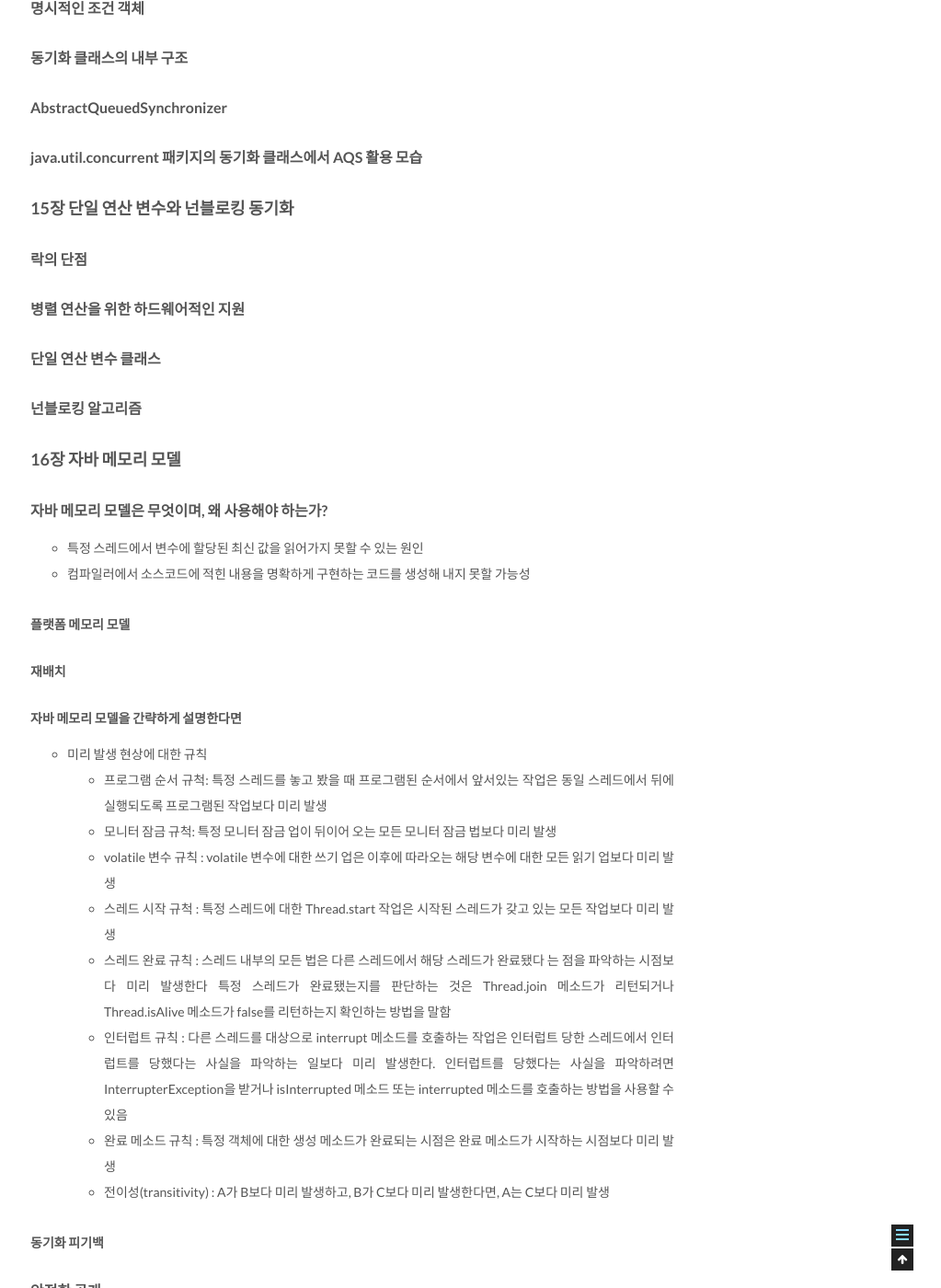
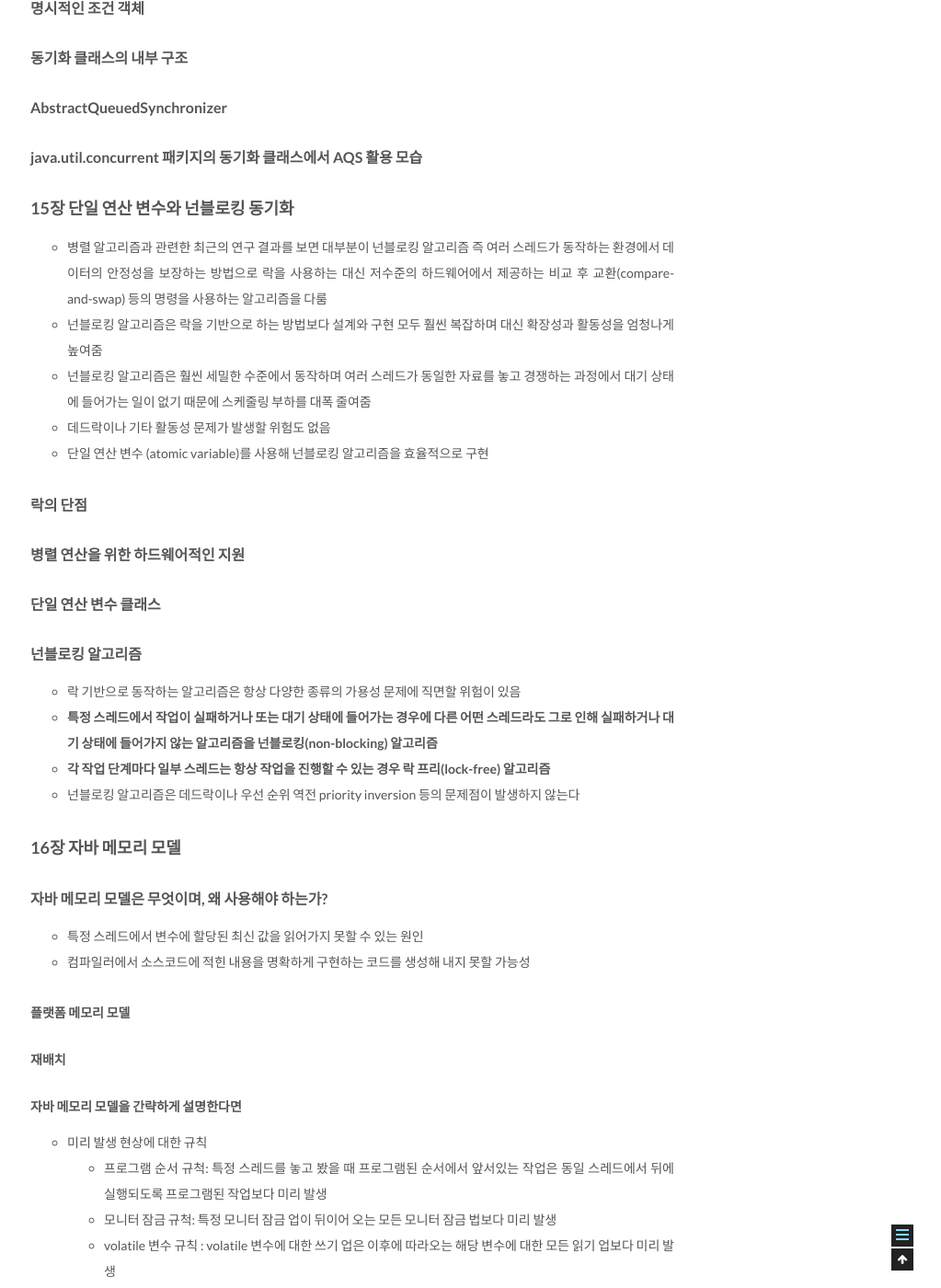
Before and after one commit to csj4032/csj4032.github.io, a Jekyll site: the page built from _posts/2018-01-21-자바병렬프로그래밍.md, in a window 1280 px wide and 1400 px high, scrolled down 32188 px. Shown: the whole window at 92% size, without its empty margins (257-1280 px from the left). Built offline with Jekyll 4.4.1, drawn with Linux system fonts in a browser that asks for light colours; comment, search, counter and statistics services are not loaded.

Commit message:
자바 병렬프로그래밍 포스팅 수정

```diff
--- a/_posts/2018-01-21-자바병렬프로그래밍.md
+++ b/_posts/2018-01-21-자바병렬프로그래밍.md
@@ -1005,6 +1005,11 @@ public class TimedRun {
 #### java.util.concurrent 패키지의 동기화 클래스에서 AQS 활용 모습
 
 ### 15장 단일 연산 변수와 넌블로킹 동기화
+* 병렬 알고리즘과 관련한 최근의 연구 결과를 보면 대부분이 넌블로킹 알고리즘 즉 여러 스레드가 동작하는 환경에서 데이터의 안정성을 보장하는 방법으로 락을 사용하는 대신 저수준의 하드웨어에서 제공하는 비교 후 교환(compare-and-swap) 등의 명령을 사용하는 알고리즘을 다룸
+* 넌블로킹 알고리즘은 락을 기반으로 하는 방법보다 설계와 구현 모두 훨씬 복잡하며 대신 확장성과 활동성을 엄청나게 높여줌
+* 넌블로킹 알고리즘은 훨씬 세밀한 수준에서 동작하며 여러 스레드가 동일한 자료를 놓고 경쟁하는 과정에서 대기 상태에 들어가는 일이 없기 때문에 스케줄링 부하를 대폭 줄여줌
+* 데드락이나 기타 활동성 문제가 발생할 위험도 없음
+* 단일 연산 변수 (atomic variable)를 사용해 넌블로킹 알고리즘을 효율적으로 구현
 
 #### 락의 단점
 
@@ -1013,6 +1018,10 @@ public class TimedRun {
 #### 단일 연산 변수 클래스
 
 #### 넌블로킹 알고리즘
+* 락 기반으로 동작하는 알고리즘은 항상 다양한 종류의 가용성 문제에 직면할 위험이 있음
+* **특정 스레드에서 작업이 실패하거나 또는 대기 상태에 들어가는 경우에 다른 어떤 스레드라도 그로 인해 실패하거나 대기 상태에 들어가지 않는 알고리즘을 넌블로킹(non-blocking) 알고리즘**
+* **각 작업 단계마다 일부 스레드는 항상 작업을 진행할 수 있는 경우 락 프리(lock-free) 알고리즘**
+* 넌블로킹 알고리즘은 데드락이나 우선 순위 역전 priority inversion 등의 문제점이 발생하지 않는다
 
 ### 16장 자바 메모리 모델
 
```
